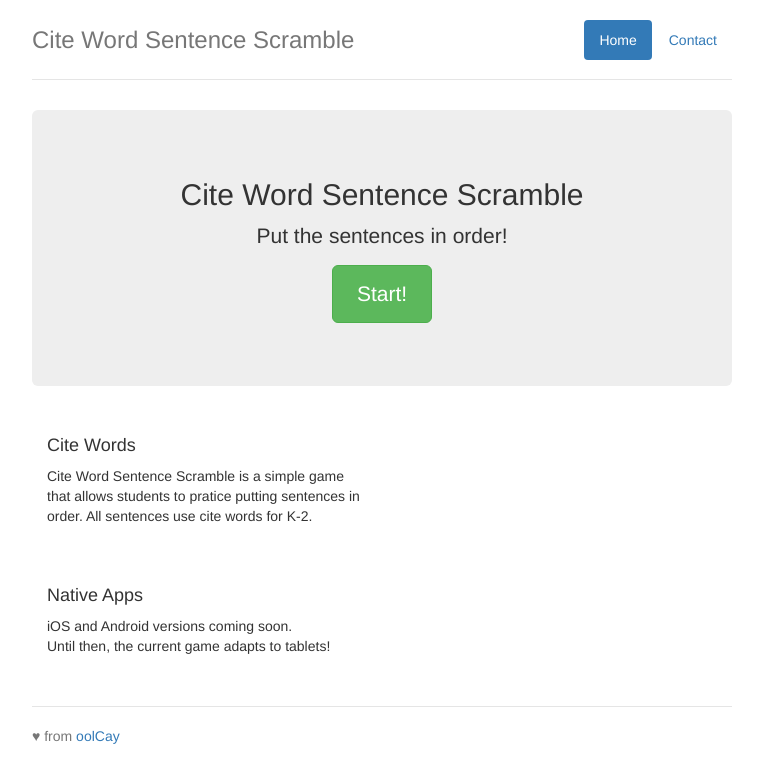
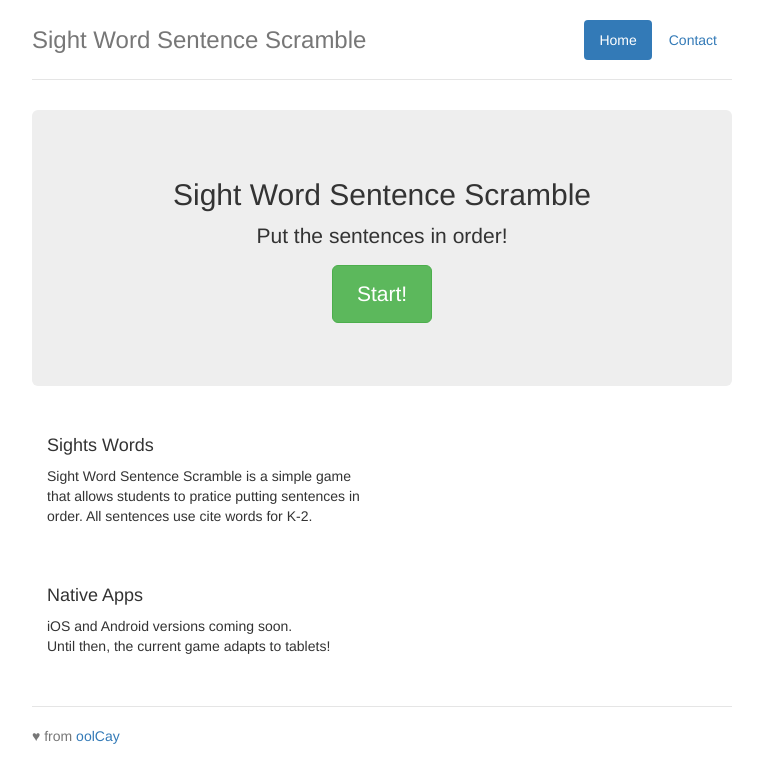
Before and after one commit to johnhiott/sightword_sentence_scramble, a website: page app/index.html in a window 1280 px wide. Shown: the whole page, without its empty margins (258-1021 px from the left). Drawn offline with nearby package versions, Linux system fonts and the light colour scheme; files that its build step writes are made by us from their sources.

Commit message:
fixed spelling

```diff
--- a/app/index.html
+++ b/app/index.html
@@ -6,7 +6,7 @@
     <head>
         <meta charset="utf-8">
         <meta http-equiv="X-UA-Compatible" content="IE=edge">
-        <title>gen</title>
+        <title>Sight Word Sentence Scramble</title>
         <meta name="description" content="">
         <meta name="viewport" content="width=device-width">
         <!-- Place favicon.ico and apple-touch-icon.png in the root directory -->
@@ -34,19 +34,19 @@
                     <li class="active"><a href="#">Home</a></li>
                     <li><a href="#">Contact</a></li>
                 </ul>
-                <h3 class="text-muted">Cite Word Sentence Scramble</h3>
+                <h3 class="text-muted">Sight Word Sentence Scramble</h3>
             </div>
 
             <div class="jumbotron">
-                <h2>Cite Word Sentence Scramble</h2>
+                <h2>Sight Word Sentence Scramble</h2>
                 <p class="lead">Put the sentences in order!</p>
                 <p><a class="btn btn-lg btn-success" href="game.html">Start!</a></p>
             </div>
 
             <div class="row marketing">
                 <div class="col-lg-6">
-                    <h4>Cite Words</h4>
-                    <p>Cite Word Sentence Scramble is a simple game that allows students to pratice putting sentences in order.  All sentences use cite words for K-2.</p>
+                    <h4>Sights Words</h4>
+                    <p>Sight Word Sentence Scramble is a simple game that allows students to pratice putting sentences in order.  All sentences use cite words for K-2.</p>
                 </div>
             </div>
 
```
Also changed, not shown: app/game.html (+2 -2 lines).
